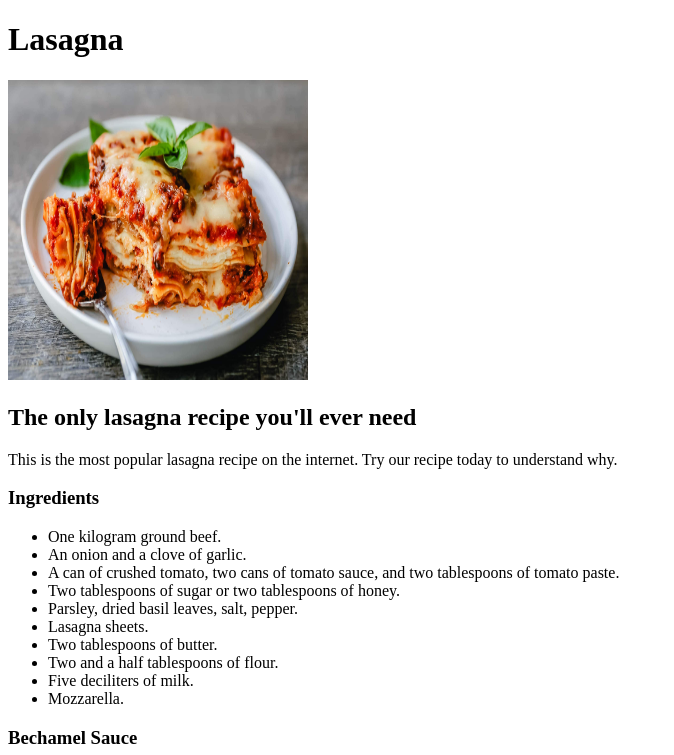
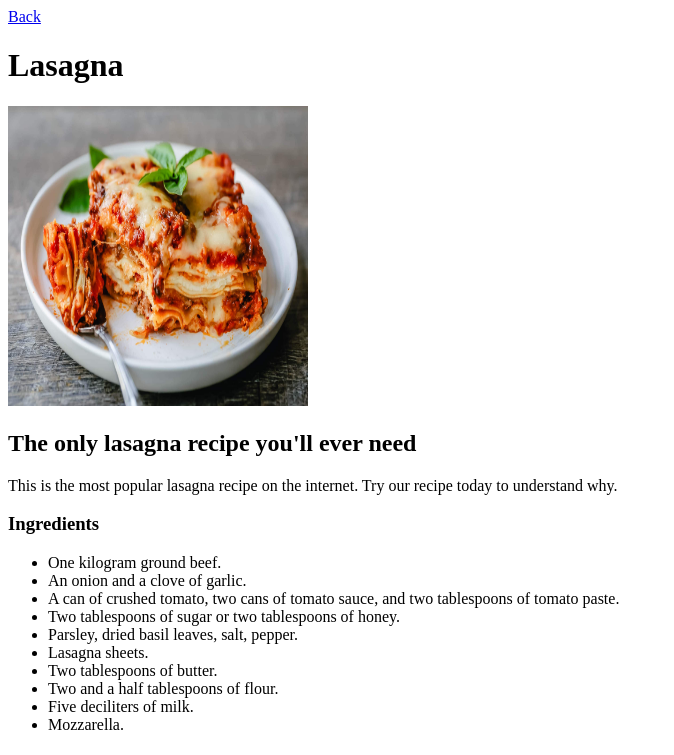
Before and after one commit to whiteberrie/odin-recipes, a plain HTML site: page recipes/lasagna.html in a window 1280 px wide. Shown: the top 755 px of the page, without its empty margins (0-674 px from the left). Drawn offline with Linux system fonts and the light colour scheme.

Commit message:
Added navigation to homepage

```diff
--- a/recipes/lasagna.html
+++ b/recipes/lasagna.html
@@ -7,7 +7,7 @@
 </head>
 
 <body>
-
+    <a href="../index.html">Back</a>
     <h1>Lasagna</h1>
 
     <img src="../images/lasagna.jpg" alt="Picture of lasagna" width="300px" height="300px">
@@ -50,7 +50,8 @@
         <li>Fry the onion and garlic lightly.</li>
         <li>Add the ground beef.</li>
         <li>When the meat has some surface, add the tomato sauce, paste and honey and all the spices.</li>
-    <li>Turn down the heat and let the meat sauce boil slowly, the longer you'll leave it the better it will taste.</li>
+        <li>Turn down the heat and let the meat sauce boil slowly, the longer you'll leave it the better it will taste.
+        </li>
     </ol>
 
 
@@ -66,6 +67,8 @@
     </ol>
 
     <p>Put the assembled lasagna in the oven for 40 minutes, when 10 minutes remain add mozzarella on top.</p>
+
+
 </body>
 
 
```
Also changed, not shown: recipes/pancakes.html (+1 -1 lines), recipes/sirloin-steak.html (+1 -0 lines). Lines whose indentation alone changed are shown as unchanged.
